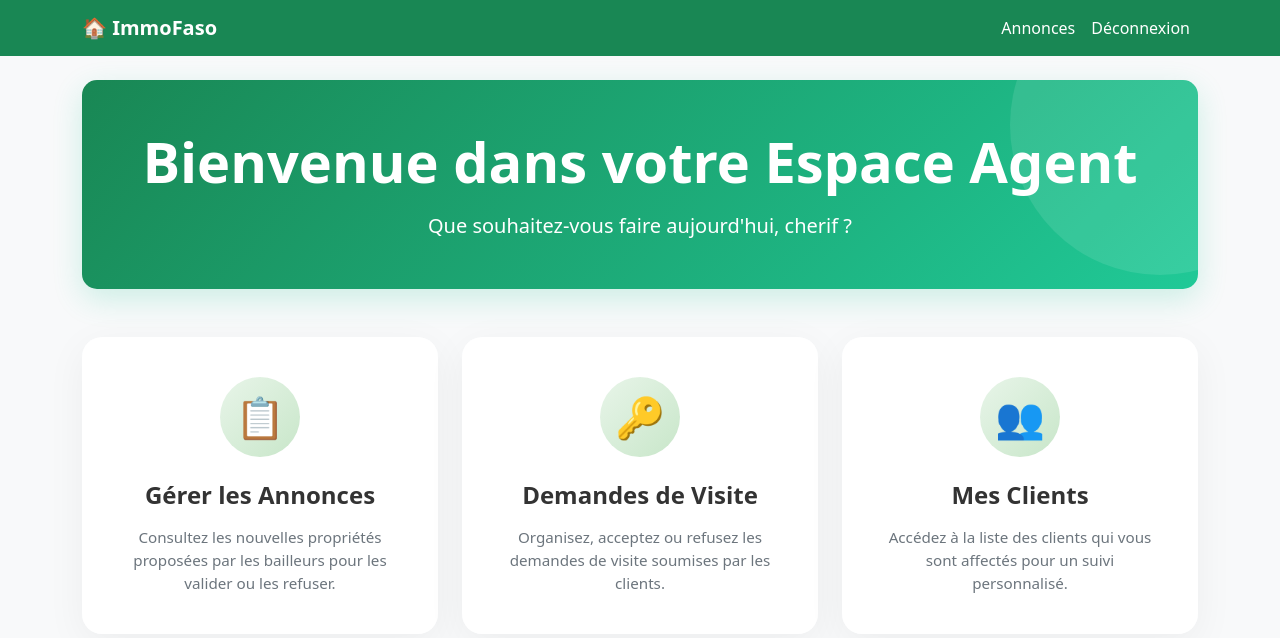
After one commit to SUDOROOTc/immo_prestige, a Django app: page /espace-agent/ in a window 1280 px wide. The commit adds this page. Shown: the top 638 px of the page. Run offline with Django 5.2, Linux system fonts and the light colour scheme; a user stored in the database is signed in; data comes from the database, SQL or seed files in the repository; both versions use the stored data as it was after the commit.

Commit message:
dernier changement avec gemini

```diff
--- /dev/null
+++ b/core/templates/agent/dashboard.html
@@ -0,0 +1,120 @@
+{% extends 'base.html' %}
+
+{% block title %}Espace Agent - ImmoFaso{% endblock %}
+
+{% block content %}
+<style>
+    /* Styling Premium pour le Dashboard */
+    body {
+        background-color: #f8f9fa;
+    }
+    .dashboard-header {
+        background: linear-gradient(135deg, #198754 0%, #20c997 100%);
+        color: white;
+        padding: 3rem;
+        border-radius: 15px;
+        box-shadow: 0 10px 30px rgba(32, 201, 151, 0.2);
+        margin-bottom: 3rem;
+        position: relative;
+        overflow: hidden;
+    }
+    .dashboard-header::after {
+        content: '';
+        position: absolute;
+        top: -50%;
+        right: -10%;
+        width: 300px;
+        height: 300px;
+        background: rgba(255, 255, 255, 0.1);
+        border-radius: 50%;
+    }
+    .action-card {
+        background: rgba(255, 255, 255, 0.9);
+        backdrop-filter: blur(10px);
+        border: none;
+        border-radius: 20px;
+        padding: 2.5rem;
+        text-align: center;
+        box-shadow: 0 10px 40px rgba(0, 0, 0, 0.05);
+        transition: all 0.4s cubic-bezier(0.175, 0.885, 0.32, 1.275);
+        text-decoration: none;
+        color: #333;
+        display: block;
+        height: 100%;
+        position: relative;
+        overflow: hidden;
+    }
+    .action-card:hover {
+        transform: translateY(-10px);
+        box-shadow: 0 20px 50px rgba(0, 0, 0, 0.1);
+        color: #198754;
+    }
+    .action-card .icon-wrapper {
+        width: 80px;
+        height: 80px;
+        margin: 0 auto 1.5rem auto;
+        background: linear-gradient(135deg, #e8f5e9 0%, #c8e6c9 100%);
+        border-radius: 50%;
+        display: flex;
+        align-items: center;
+        justify-content: center;
+        font-size: 2.5rem;
+        transition: transform 0.3s ease;
+    }
+    .action-card:hover .icon-wrapper {
+        transform: scale(1.1) rotate(5deg);
+    }
+    .action-card h3 {
+        font-weight: 700;
+        font-size: 1.5rem;
+        margin-bottom: 1rem;
+    }
+    .action-card p {
+        color: #6c757d;
+        font-size: 0.95rem;
+        margin-bottom: 0;
+        transition: color 0.3s ease;
+    }
+</style>
+
+<div class="dashboard-header text-center">
+    <h1 class="display-4 fw-bold">Bienvenue dans votre Espace Agent</h1>
+    <p class="lead mt-3 mb-0">Que souhaitez-vous faire aujourd'hui, {{ user.first_name|default:user.username }} ?</p>
+</div>
+
+<div class="row g-4">
+    <!-- Carte 1 : Annonces -->
+    <div class="col-md-4">
+        <a href="{% url 'liste_annonces_en_attente' %}" class="action-card">
+            <div class="icon-wrapper">
+                📋
+            </div>
+            <h3>Gérer les Annonces</h3>
+            <p>Consultez les nouvelles propriétés proposées par les bailleurs pour les valider ou les refuser.</p>
+        </a>
+    </div>
+
+    <!-- Carte 2 : Visites -->
+    <div class="col-md-4">
+        <a href="{% url 'liste_demandes_agent' %}" class="action-card">
+            <div class="icon-wrapper">
+                🔑
+            </div>
+            <h3>Demandes de Visite</h3>
+            <p>Organisez, acceptez ou refusez les demandes de visite soumises par les clients.</p>
+        </a>
+    </div>
+
+    <!-- Carte 3 : Clients -->
+    <div class="col-md-4">
+        <a href="{% url 'clients_affectes' %}" class="action-card">
+            <div class="icon-wrapper">
+                👥
+            </div>
+            <h3>Mes Clients</h3>
+            <p>Accédez à la liste des clients qui vous sont affectés pour un suivi personnalisé.</p>
+        </a>
+    </div>
+</div>
+
+{% endblock %}
--- a/core/templates/base.html
+++ b/core/templates/base.html
@@ -24,6 +24,7 @@
                         <a class="nav-link text-white" href="{% url 'mes_demandes_client' %}">Mes visites</a>
                     {% endif %}
                     {% if user.agent %}
+                        <a class="nav-link text-white fw-bold" href="{% url 'agent_dashboard' %}">Tableau de bord</a>
                         <a class="nav-link text-white" href="{% url 'liste_annonces_en_attente' %}">Annonces</a>
                         <a class="nav-link text-white" href="{% url 'liste_demandes_agent' %}">Demandes</a>
                     {% endif %}
--- a/core/urls.py
+++ b/core/urls.py
@@ -33,6 +33,7 @@ urlpatterns = [
     # --- URLS DE REDIRECTION (Pour éviter les crashs au clic) ---
     # Pense à créer des vues simples (ou simples renders) pour ces pages de listes :
     path('mon-espace/bailleur/annonces/', views.mes_annonces_bailleur, name='mes_annonces_bailleur'),
+    path('espace-agent/', views.agent_dashboard, name='agent_dashboard'),
     path('espace-agent/annonces-en-attente/', views.annonces_en_attente, name='liste_annonces_en_attente'),
     path('espace-agent/demandes-visites/', views.liste_demandes_agent, name='liste_demandes_agent'),
     path('espace-manager/toutes-les-annonces/', views.liste_utilisateurs, name='toutes_les_annonces_manager'),
--- a/core/views.py
+++ b/core/views.py
@@ -147,6 +147,10 @@ def supprimer_annonce(request, annonce_id):
 
 
 @login_required
+def agent_dashboard(request):
+    return render(request, 'agent/dashboard.html')
+
+@login_required
 def annonces_en_attente(request):
     annonces = Annonce.objects.filter(statut='EN_ATTENTE').order_by('-date_publication')
     return render(request, 'agent/annonces_en_attente.html', {'annonces': annonces})
--- a/immofaso/settings.py
+++ b/immofaso/settings.py
@@ -127,3 +127,7 @@ MEDIA_ROOT = BASE_DIR / 'media'
 
 # on  dit a django d utiliser notre model d utilisateur
 AUTH_USER_MODEL = 'core.Utilisateur'
+
+AUTHENTICATION_BACKENDS = [
+    'django.contrib.auth.backends.ModelBackend',
+]
```
Also changed, not shown: db.sqlite3.
